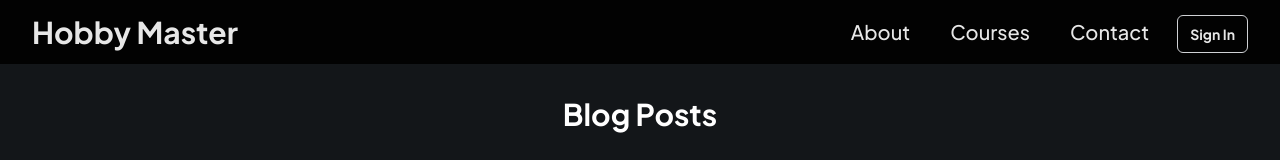
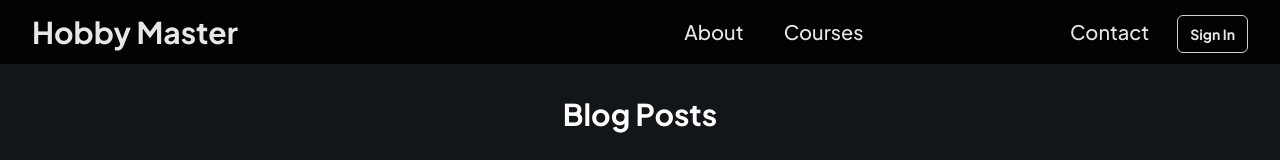
Before and after one commit to Adnan-The-Coder/hobby-master-website, a Next.js app: page /Blog in a window 1280 px wide. Shown: the top 160 px of the page. Built offline with nearby package versions, Linux system fonts and the light colour scheme.

Commit message:
feat: Add source code links

```diff
--- a/components/Navbar.tsx
+++ b/components/Navbar.tsx
@@ -45,6 +45,9 @@
               <Link href="/Courses" className={`text-xl ${scrolled ? 'text-black' : 'text-white'} hover:text-green-600 px-3 py-2 rounded-md text-sm font-medium`} >
                 Courses
               </Link>
+              <Link href="/source-code/jarvis-v1" className={`text-xl ${scrolled ? 'text-black' : 'text-white'} hover:text-green-600 block px-3 py-2 rounded-md text-base font-medium`} onClick={() => { toggleMenu();  }}>
+                Source Code
+              </Link>
               <Link href="/Contact" className={`text-xl ${scrolled ? 'text-black' : 'text-white'} hover:text-green-600 px-3 py-2 rounded-md text-sm font-medium`} >
                 Contact
               </Link>
@@ -90,6 +93,9 @@
           <Link href="/Courses" className={`text-xl ${scrolled ? 'text-black' : 'text-white'} hover:text-green-600 block px-3 py-2 rounded-md text-base font-medium`} onClick={() => { toggleMenu();  }}>
             Courses
           </Link>
+          <Link href="/source-code/jarvis-v1" className={`text-xl ${scrolled ? 'text-black' : 'text-white'} hover:text-green-600 block px-3 py-2 rounded-md text-base font-medium`} onClick={() => { toggleMenu();  }}>
+            Source Code
+          </Link>
           <Link href="/Contact" className={`text-xl ${scrolled ? 'text-black' : 'text-white'} hover:text-green-600 block px-3 py-2 rounded-md text-base font-medium`} onClick={() => { toggleMenu(); }}>
             Contact
           </Link>
--- a/components/Navbar2.tsx
+++ b/components/Navbar2.tsx
@@ -39,13 +39,16 @@
               <Link href="/Blog" className={`text-xl ${scrolled ? 'text-black' : 'text-white'} hover:text-green-600 px-3 py-2 rounded-md text-sm font-medium`} >
                 Blog
               </Link>
-              <Link href="/About" className={`text-xl text-white hover:text-green-600 px-3 py-2 rounded-md text-sm font-medium`} >
+              <Link href="/About" className={`text-xl text-white hover:text-green-600 px-3 py-2 rounded-md font-medium`} >
                 About
               </Link>
-              <Link href="/Courses" className={`text-xl text-white hover:text-green-600 px-3 py-2 rounded-md text-sm font-medium`} >
+              <Link href="/Courses" className={`text-xl text-white hover:text-green-600 px-3 py-2 rounded-md font-medium`} >
                 Courses
               </Link>
-              <Link href="/Contact" className={`text-xl text-white hover:text-green-600 px-3 py-2 rounded-md text-sm font-medium`} >
+              <Link href="/source-code/jarvis-v1" className={`text-xl ${scrolled ? 'text-black' : 'text-white'} hover:text-green-600 block px-3 py-2 rounded-md text-base font-medium`} onClick={() => { toggleMenu();  }}>
+                Source Code
+              </Link>
+              <Link href="/Contact" className={`text-xl text-white hover:text-green-600 px-3 py-2 rounded-md font-medium`} >
                 Contact
               </Link>
               <Link href="/SignUp">
@@ -90,6 +93,9 @@
           <Link href="/Courses" className={`text-xl text-white hover:text-green-600 block px-3 py-2 rounded-md text-base font-medium`} onClick={() => { toggleMenu();  }}>
             Courses
           </Link>
+          <Link href="/source-code/jarvis-v1" className={`text-xl ${scrolled ? 'text-black' : 'text-white'} hover:text-green-600 block px-3 py-2 rounded-md text-base font-medium`} onClick={() => { toggleMenu();  }}>
+            Source Code
+          </Link>
           <Link href="/Contact" className={`text-xl text-white hover:text-green-600 block px-3 py-2 rounded-md text-base font-medium`} onClick={() => { toggleMenu();  }}>
             Contact
           </Link>
```
